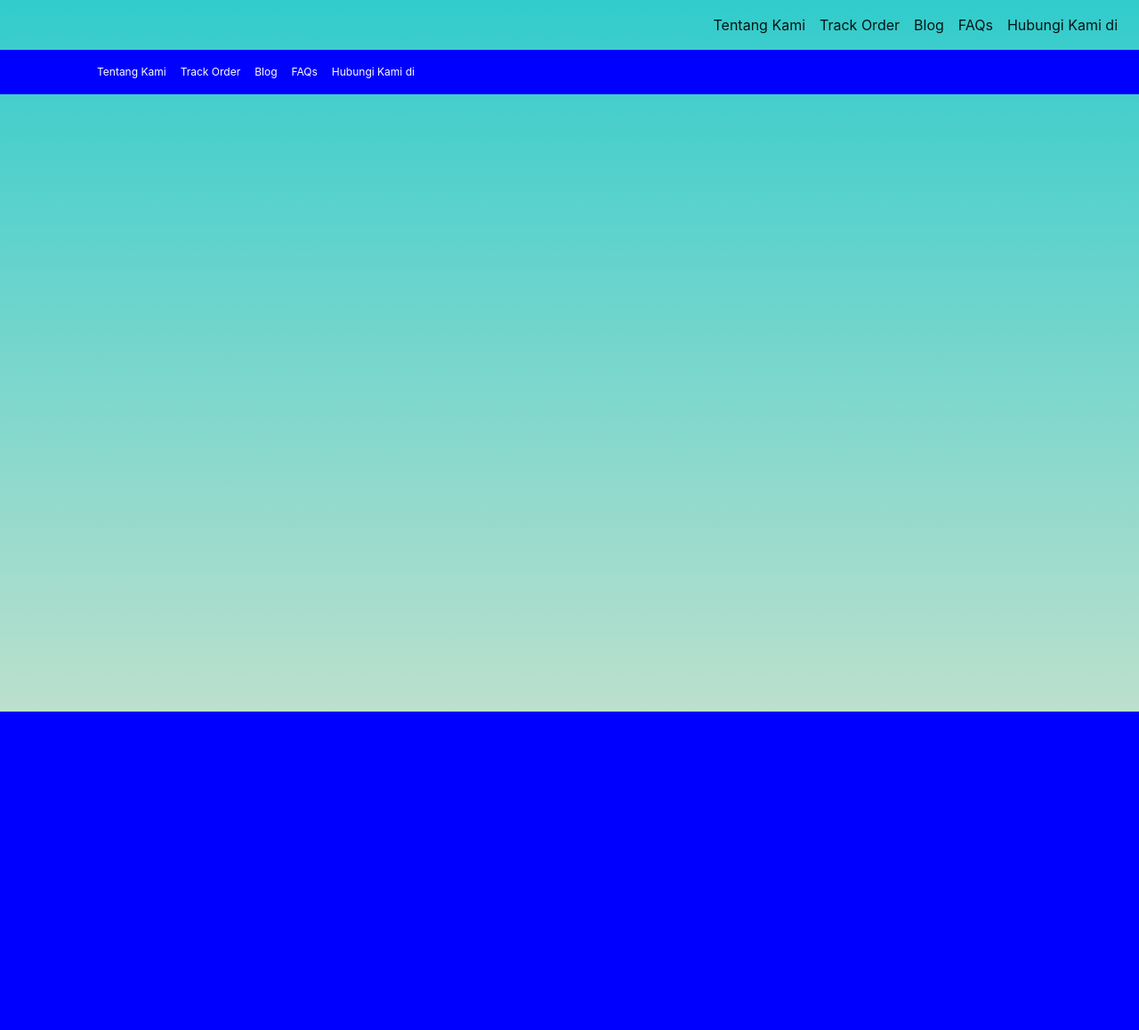
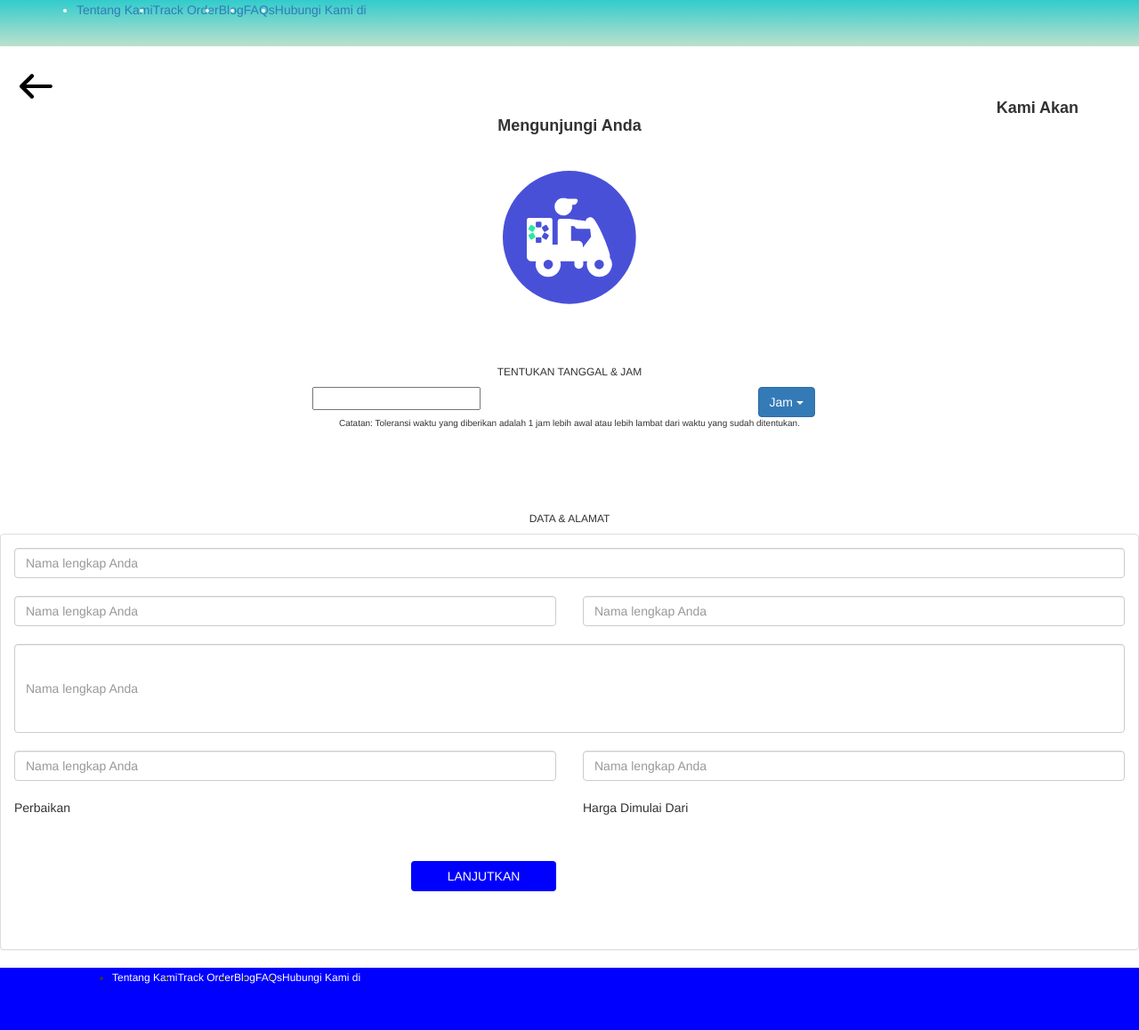
Before and after one commit to relfarizi/tubes_webpro, a CodeIgniter app: page /tubes_webpro/index.php/c_klikfiks/orderload in a window 1280 px wide. Shown: the whole page at 89% size. Before the commit the page ends 800 px from the top, so only its background shows below. Run offline with CodeIgniter, Linux system fonts and the light colour scheme; some libraries are stand-ins or nearby versions.

Commit message:
view order

```diff
--- a/application/views/header.php
+++ b/application/views/header.php
@@ -3,7 +3,8 @@
 	<link rel="stylesheet" type="text/css" href="<?php echo base_url("bootstrap/css/bootstrap.css");?>">
   <link rel="stylesheet" type="text/css" href="<?php echo base_url("assets/css/header.css");?>">
 </head>
-<body style="background: linear-gradient(to bottom, #33cccc 1%, #bce0cd 100%);">
+<body >
+<div style="background: linear-gradient(to bottom, #33cccc 1%, #bce0cd 100%);">
 <div id="header">
 <div style="color: white;">
 	<nav class="navbar navbar-expand-lg navbar-light container-fluid ">
@@ -32,7 +33,7 @@
 </nav>
 </div>
 </div>
-
+</div>
 <script type="text/javascript">
   window.onscroll = function() {scrollFunction()};
 
--- a/application/views/order.php
+++ b/application/views/order.php
@@ -4,9 +4,115 @@
 	<title></title>
 </head>
 <body>
-	<div>
+	<div class="container col-sm-10 " style="background:white ">
+		<img src="<?php echo base_url("assets/kembali.png")?>" style="width: 50px;
+  height: auto;">
+	</div>
 
+	<div class="container-fluid" style="background: white; padding-top: 50 px">
+		<center>
+			<h4 style="font-family: sans-serif; padding-top: 30px"> <b>Kami Akan Mengunjungi Anda</b> </h4>
+			<img src="<?php echo base_url("assets/kurir.svg")?>" style="width: 12%; height: auto;  padding-top: 30px ;padding-bottom:60px">
+  		</center>
 	</div>
+
+<!-- form -->
+
+	<div class="container" style="background: white ">
+		<form>
+		<center>
+			<div>
+				<h6>
+					TENTUKAN TANGGAL & JAM
+				</h6>
+			</div>
+			<div class="row">
+				<div class="col-sm-8">
+
+					<input class="date-input ng-pristine ng-untouched ng-valid ng-isolate-scope ng-valid-date ng-hide" init-date="vm.holder.today" min-date="vm.holder.today" show-weeks="false" datepicker-popup="EEEE, dd MMMM yyyy" ng-model="vm.holder.date" is-open="vm.date.opened" datepicker-options="vm.dateOptions" close-text="Close" show-button-bar="false" ng-hide="true" date-disabled="vm.dateDisabled(date, mode)">
+
+				</div>
+
+				<div class="dropdown col-sm-1">
+				    <button class="btn btn-primary dropdown-toggle" type="button" data-toggle="dropdown">Jam
+				    	<span class="caret"></span>
+					</button>
+				    	<ul class="dropdown-menu">
+				      		<li><a href="#">HTML</a></li>
+						    <li><a href="#">CSS</a></li>
+						    <li><a href="#">JavaScript</a></li>
+				    	</ul>
+			 	 </div>
+
+			</div>
+			<div style="padding-bottom: 60px">
+				<p style="font-size: 10px">
+					Catatan: Toleransi waktu yang diberikan adalah 1 jam lebih awal atau lebih lambat dari waktu yang sudah ditentukan.
+				</p>
+			</div>
+		</center>
+	</div>
+		<center>
+
+				<div>
+					<h6>
+						DATA & ALAMAT
+					</h6>
+				</div>
+		</center>
+				<div class="panel panel-default" >
+					<div class="panel-body">
+						<div class="row">
+							<div class=" col-sm-12" style="padding-bottom: 20px">
+								<input class="form-control " name="nama_anda" placeholder="Nama lengkap Anda">
+							</div>
+						</div>
+						<div class="row">
+							<div class="col-sm-6" style="padding-bottom: 20px">
+								<input class="form-control " name="nama_anda" placeholder="Nama lengkap Anda">
+							</div>
+							<div class="col-sm-6" style="padding-bottom: 20px">
+								<input class="form-control " name="nama_anda" placeholder="Nama lengkap Anda">
+							</div>
+						</div>
+
+						<div class="row">
+							<div class=" col-sm-12" style="padding-bottom: 20px">
+								<input class="form-control " name="nama_anda" placeholder="Nama lengkap Anda" style="height: 100px">
+							</div>
+						</div>
+
+						<div class="row">
+							<div class="col-sm-6" style="padding-bottom: 20px">
+								<input class="form-control " name="nama_anda" placeholder="Nama lengkap Anda">
+							</div>
+							<div class="col-sm-6" style="padding-bottom: 20px">
+								<input class="form-control " name="nama_anda" placeholder="Nama lengkap Anda">
+							</div>
+						</div>
+
+						<div class="row" style="padding-bottom: 50px">
+							<div class="col-sm-6">
+								Perbaikan
+							</div>
+							<div class="col-sm-6">
+								Harga Dimulai Dari
+							</div>
+						</div>
+						<center>
+							<div class="col-xs-12 col-sm-4 col-md-4 col-sm-offset-4 col-md-offset-4 margin-top-md" style="padding-bottom: 50px">
+								<div class="col-sm-6">
+									<button type="submit" class="btn btn-block btn-confirm primary-block-btn text-uppercase light-green-textcolor ng-binding" style="background-color: blue; color: white "> Lanjutkan</button>
+								</div>
+							</div>
+						</center>
+
+					</div>
+				</div>
+			</form>
+	</div>
+
+
 
 </body>
 </html>
```
Also changed, not shown: assets/kembali.png (added), assets/kurir.svg (added).
